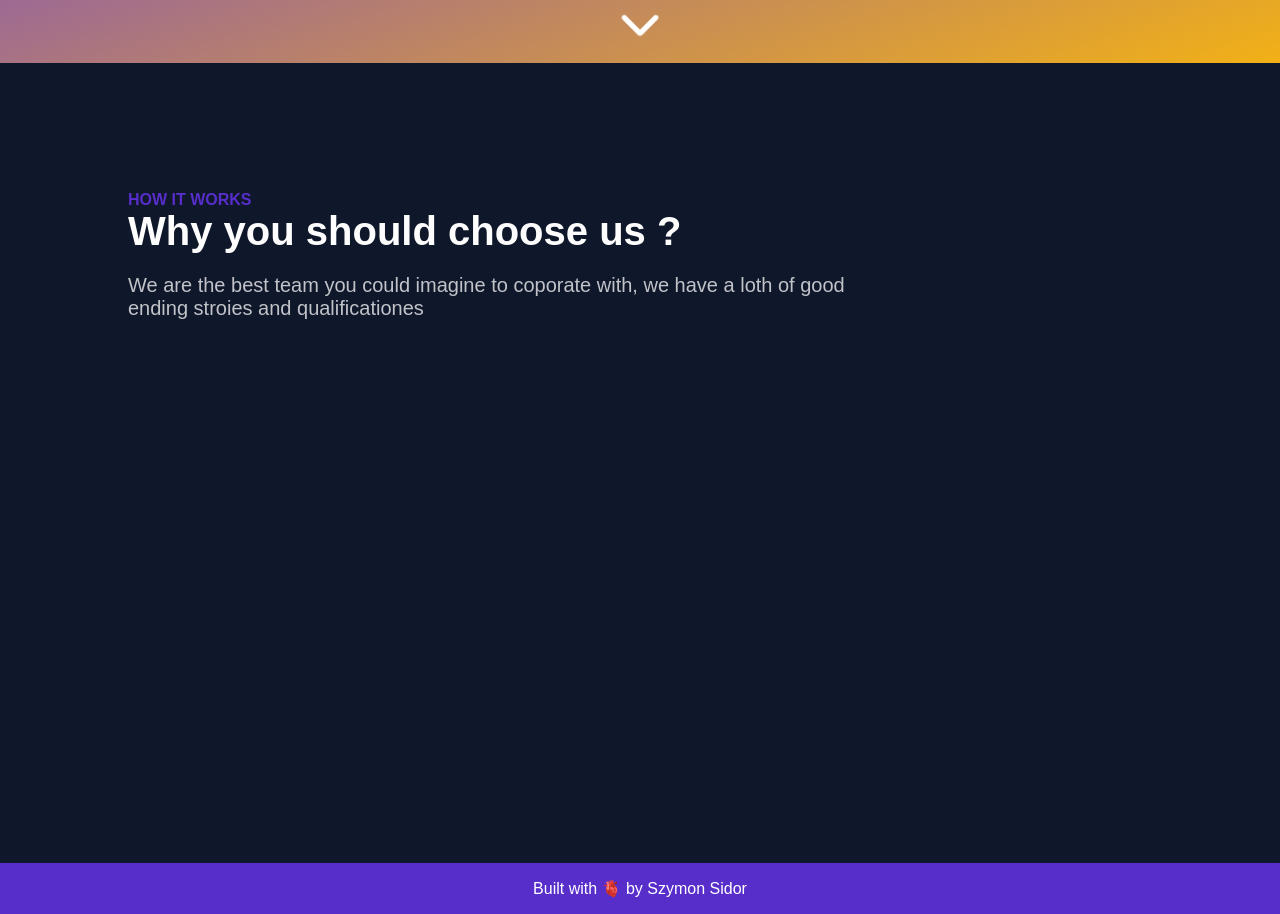
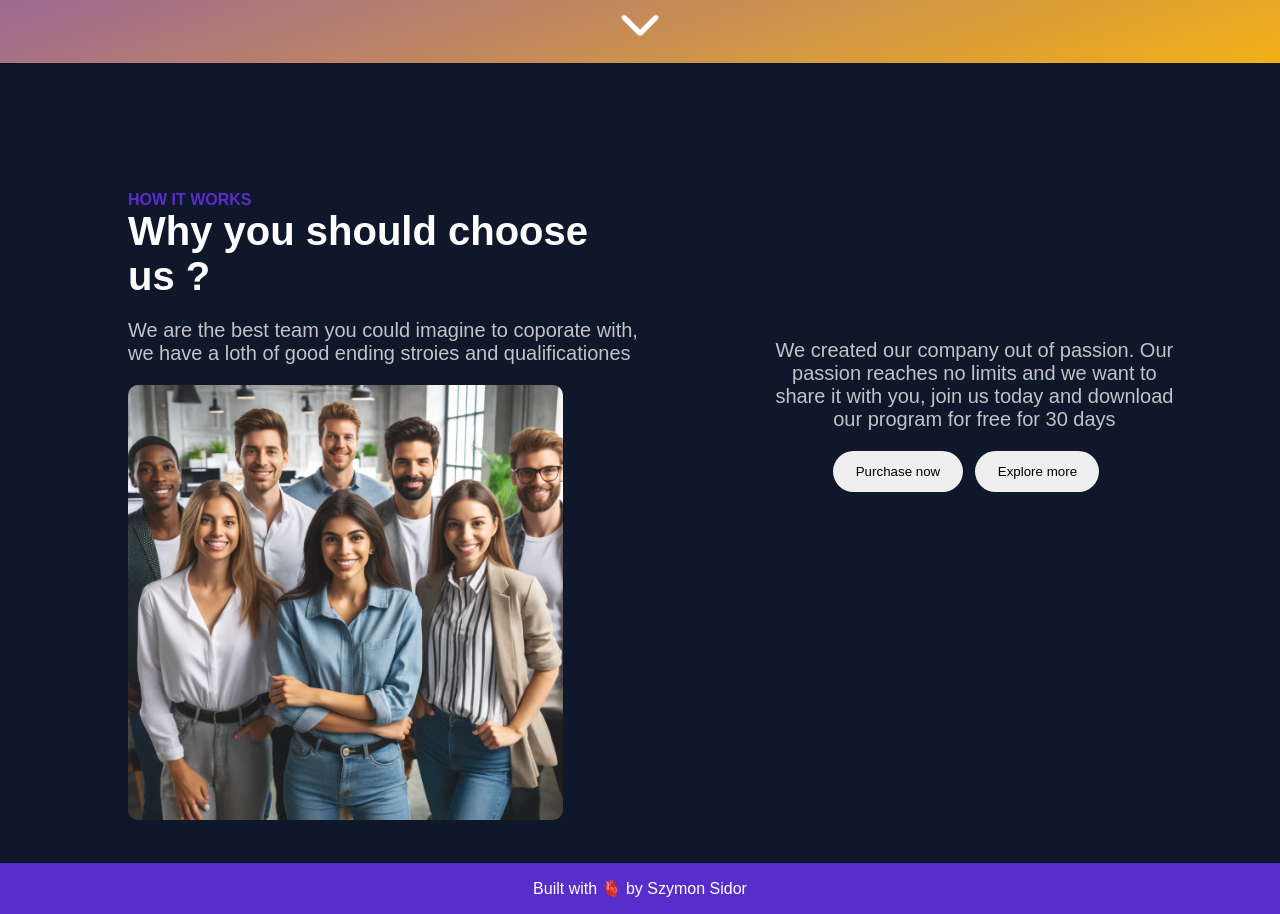
Before and after one commit to S1D0R-10/final-project-PSI-kl1, a plain HTML site: page index.html in a window 1280 px wide. Shown: the part 737-1651 px from the top of the page. Drawn offline with Linux system fonts and the light colour scheme.

Commit message:
zmiany -dodanie zdejcia z AI -dodanie why you should choose us ?

```diff
--- a/index.html
+++ b/index.html
@@ -40,10 +40,22 @@
         </header>
     </div>
     <section class="why-we">
-        <div class="why-we-discription">
-            <p style="color: #582ecb; font-weight: bold; margin: 0">HOW IT WORKS</p>
-            <h1 class="h1-why-we">Why you should choose us ?</h1>
-            <p style="font-size: 20px; color: #c1c3c8">We are the best team you could imagine to coporate with, we have a loth of good <br> ending stroies and qualificationes </p>
+        <div class="right-side">
+            <div class="why-we-discription">
+                <p style="color: #582ecb; font-weight: bold; margin: 0">HOW IT WORKS</p>
+                <h1 class="h1-why-we">Why you should choose us ?</h1>
+                <p style="font-size: 20px; color: #c1c3c8">We are the best team you could imagine to coporate with, we have a loth of good ending stroies and qualificationes </p>
+                <img src="smiling-people.jpg" alt="uśmiechający sie ludzie :)" class="smiling-people">
+            </div>
+        </div>
+        <div class="left-side">
+            <div class="left-side-content">
+                <p style="color: #c1c3c8; font-size: 20px; padding-right: 3rem">We created our company out of passion. Our passion reaches no limits and we want to share it with you, join us today and download our program for free for 30 days</p>
+                <div class="mini-wrapper">
+                        <button class="btn-hero">Purchase now</button>
+                        <button class="btn-hero">Explore more</button>
+                </div>
+            </div>
         </div>
     </section>
     <footer>
--- a/style.css
+++ b/style.css
@@ -170,6 +170,7 @@ nav ul li a {
     background-size: cover;
     background-repeat: no-repeat;
     height: 100vh;
+    display: flex;
 }
 .h1-why-we {
     color: #fdfdfd;
@@ -179,6 +180,28 @@ nav ul li a {
 .why-we-discription {
     padding: 8rem;
 }
+.smiling-people {
+    width: 34%;
+    height: auto;
+    align-self: center;
+    position: absolute;
+    border-radius: 10px;
+}
+.left-side {
+    width: 40%;
+}
+.right-side {
+    width: 60%;
+}
+.left-side-content {
+    text-align: center;
+    max-width: 90%;
+    justify-content: center;
+    display: flex;
+    align-items: center;
+    flex-direction: column;
+    margin-top: 50%;
+}
 footer {
     text-align: center;
     padding: 1rem;
```
Also changed, not shown: smiling-people.jpg (added).
